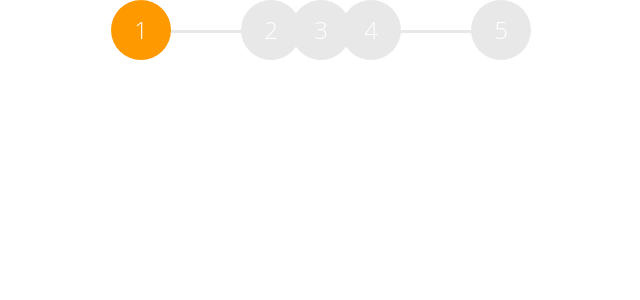
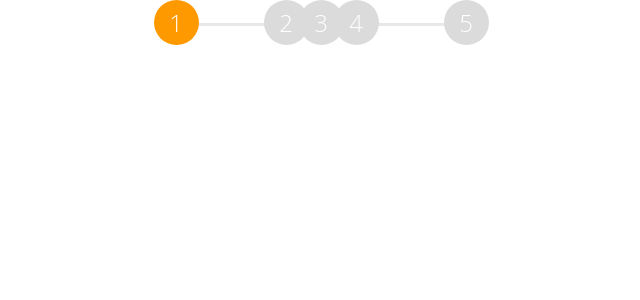
Before and after one commit to siggelito/lavg, a Django app: template dbtapp/templates/dbtapp/TimelineHTMLexamples/Navbartest1.html in a window 1280 px wide. Shown: the top 300 px of the page, without its empty margins (319-959 px from the left). Run offline with Django 3.2, Linux system fonts and the light colour scheme; the template is opened without the code that fills it, so the values that code supplies are empty.

Commit message:
mindre timeline

```diff
--- a/dbtapp/static/dbtapp/timelineStylesheet.css
+++ b/dbtapp/static/dbtapp/timelineStylesheet.css
@@ -6,11 +6,11 @@
   /*"grund" klassen för cirklarna*/
   .round-button-circle{
     position: absolute;
-    width: 60px;
+    width: 45px;
     height:0;
-    padding-bottom: 60px;
-    border-radius: 45px;
-    background: #E8E8E8;
+    padding-bottom: 45px;
+    border-radius: 33.75px;
+    background: #dbdbdb;
     overflow: hidden;
     transition: background 0.5s;
     -webkit-transition: background 0.5s; /* Safari 3.1 to 6.0 */
@@ -38,32 +38,32 @@
   #round-button-circle1 {
     top: 0px;
     left:50%;
-    margin-left:-210px;
+    margin-left:-167.5px;
   }
 
   #round-button-circle2 {
     top: 0px;
     left:50%;
-    margin-left:-80px;
+    margin-left:-57.5px;
   }
 
   #round-button-circle3 {
     top: 0px;
     left:50%;
-    margin-left: -30px;
+    margin-left: -22.5px;
     /*z-index: -1;*/
   }
 
   #round-button-circle4 {
     top: 0px;
     left:50%;
-    margin-left: 20px;
+    margin-left: 12.5px;
   }
 
   #round-button-circle5 {
     top: 0px;
     left:50%;
-    margin-left:+150px;
+    margin-left:+122.5px;
   }
 
   /*Hover för cirklarna, har flera olika för att i framtiden kunna ändra dom var för sig*/
@@ -108,9 +108,9 @@
   .round-button a {
     display:block;
     float:left;
-    width:60px;
-    padding-top:30px;
-    padding-bottom:30px;
+    width:45px;
+    padding-top: 22.5px;
+    padding-bottom:22.5px;
     line-height:1em;
     margin-top:-0.5em;
 
@@ -124,23 +124,23 @@
 
 /*Linjerna mellan cirklarna*/
   .hline {
-    width: 95px;
+    width: 100px;
     height:3px;
     background: #E8E8E8;
   }
 
   #hlineLeft {
     position: absolute;
-    top: 30px;
+    top: 22.5px;
 	left:50%;
-    margin-left:-160px;
+    margin-left: -125px;
   }
 
   #hlineRight {
    position: absolute;
-   top: 30px;
+   top: 22.5px;
 	left:50%;
-    margin-left: 70px;
+    margin-left: 55px;
  }
 
  .col-md-8 {
```
